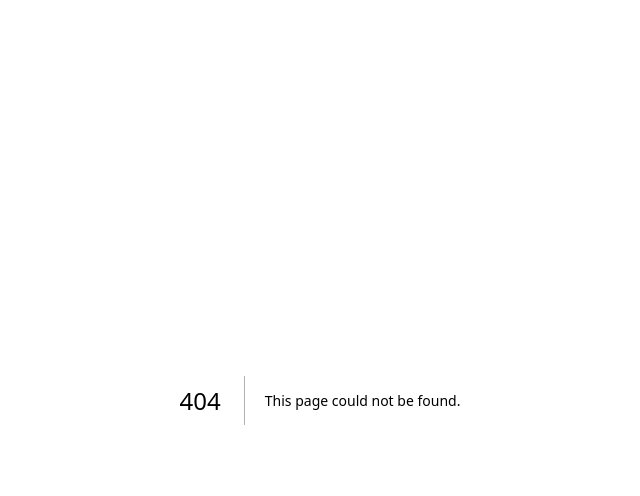
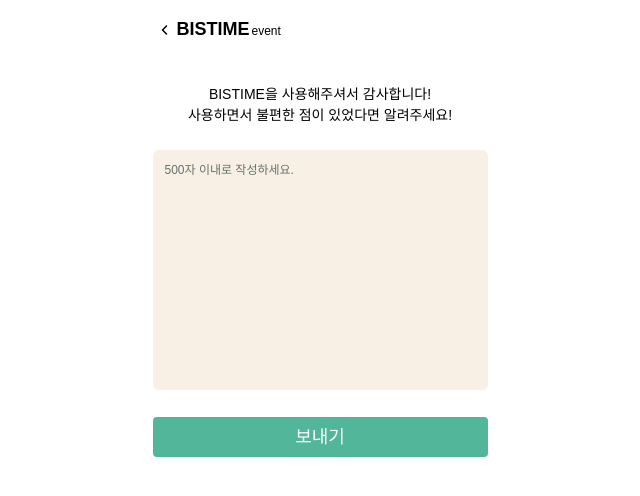
Before and after one commit to PI304/BisTime_Frontend, a Next.js app: page /event/feedback in a window 1280 px wide. Before the commit this address had no page. Shown: the top 496 px of the page, without its empty margins (320-960 px from the left). Built offline with nearby package versions, Linux system fonts and the light colour scheme; a web font is replaced by a local one.

Commit message:
feat : 피드백 페이지

```diff
--- /dev/null
+++ b/src/pages/event/feedback/index.tsx
@@ -0,0 +1,60 @@
+import { Button } from '@components/common/Button';
+import ErrorMessage from '@components/common/ErrorMessage/ErrorMessage';
+import Input from '@components/common/Input';
+import Layout from '@components/common/Layout';
+import Navigate from '@components/common/Navigate/Navigate';
+import ProgressBar from '@components/common/ProgressBar/ProgressBar';
+import { useRouter } from 'next/router';
+import { useForm } from 'react-hook-form';
+import { setTitle } from '@features/event/eventSlice';
+import { useAppDispatch, useAppSelector } from '@features/hooks';
+
+interface FeedbackForm {
+  feedback: string;
+}
+
+function Feedback() {
+  const router = useRouter();
+  const {
+    handleSubmit,
+    register,
+    formState: { errors },
+  } = useForm<FeedbackForm>({
+    defaultValues: {
+      feedback: '',
+    },
+  });
+
+  const onSubmit = (form: FeedbackForm) => {
+    const { feedback } = form;
+    if (feedback) router.push('/event/create/create02');
+  };
+
+  return (
+    <Layout>
+      <Navigate back />
+      <div className="w-full flex flex-col mt-6">
+        <div className="w-full flex flex-col items-center justify-center">
+          <div className="text-14 text-center w-full">
+            BISTIME을 사용해주셔서 감사합니다!
+            <br /> 사용하면서 불편한 점이 있었다면 알려주세요!
+          </div>
+        </div>
+        <form
+          onSubmit={handleSubmit(onSubmit)}
+          className="mt-6 w-full space-y-5 flex flex-col items-center justify-center"
+        >
+          <div className="w-full">
+            <textarea
+              placeholder="500자 이내로 작성하세요."
+              className="scrollbar-thin scrollbar-thumb-primary-green-1 scrollbar-thumb-rounded-full scrollbar-track-transparent bg-secondary-orange-3 h-60 resize-none w-full text-12 font-medium  placeholder:text-primary-green-3 text-primary-green-3 rounded-md border-none focus:outline-none focus:ring-1 focus:ring-primary-green-3 focus:border-transparent"
+              {...register('feedback', { required: true })}
+            />
+          </div>
+          <Button>보내기</Button>
+        </form>
+      </div>
+    </Layout>
+  );
+}
+export default Feedback;
```
